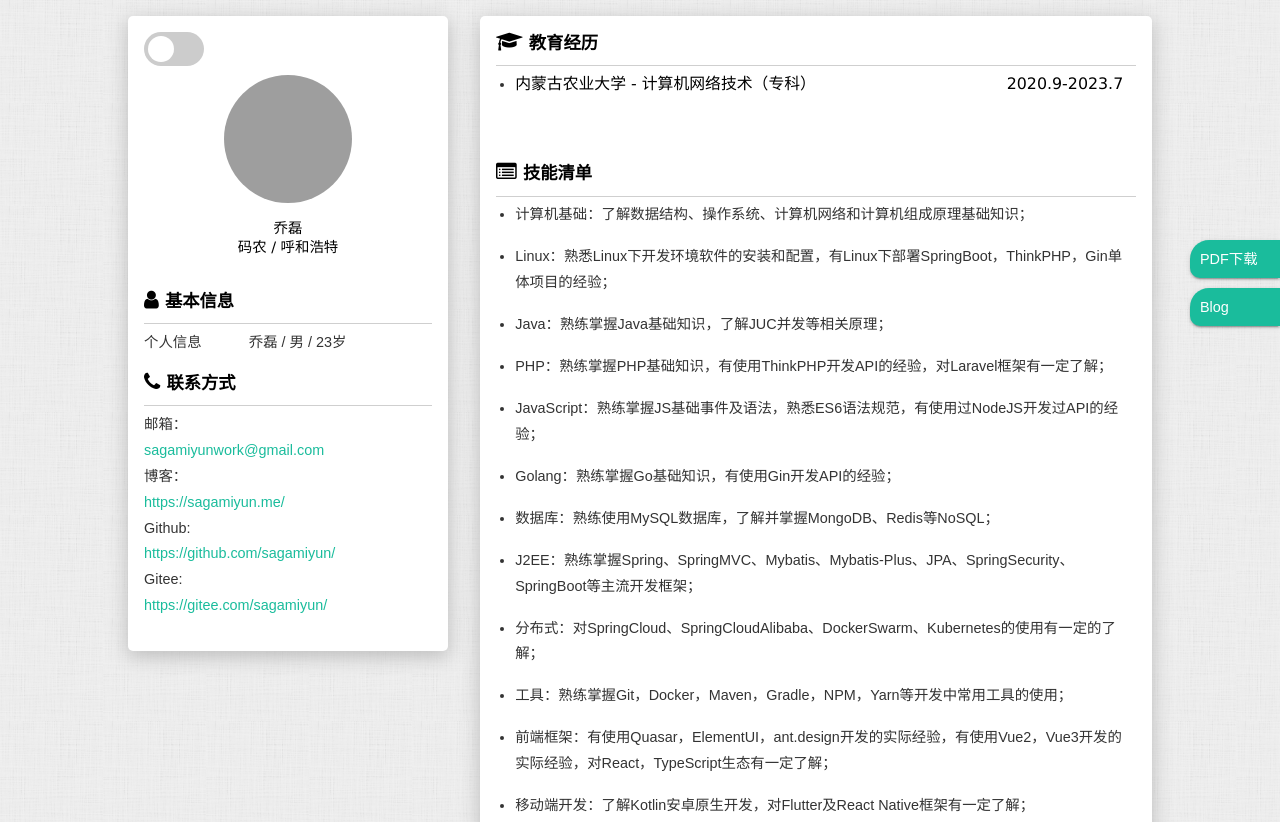
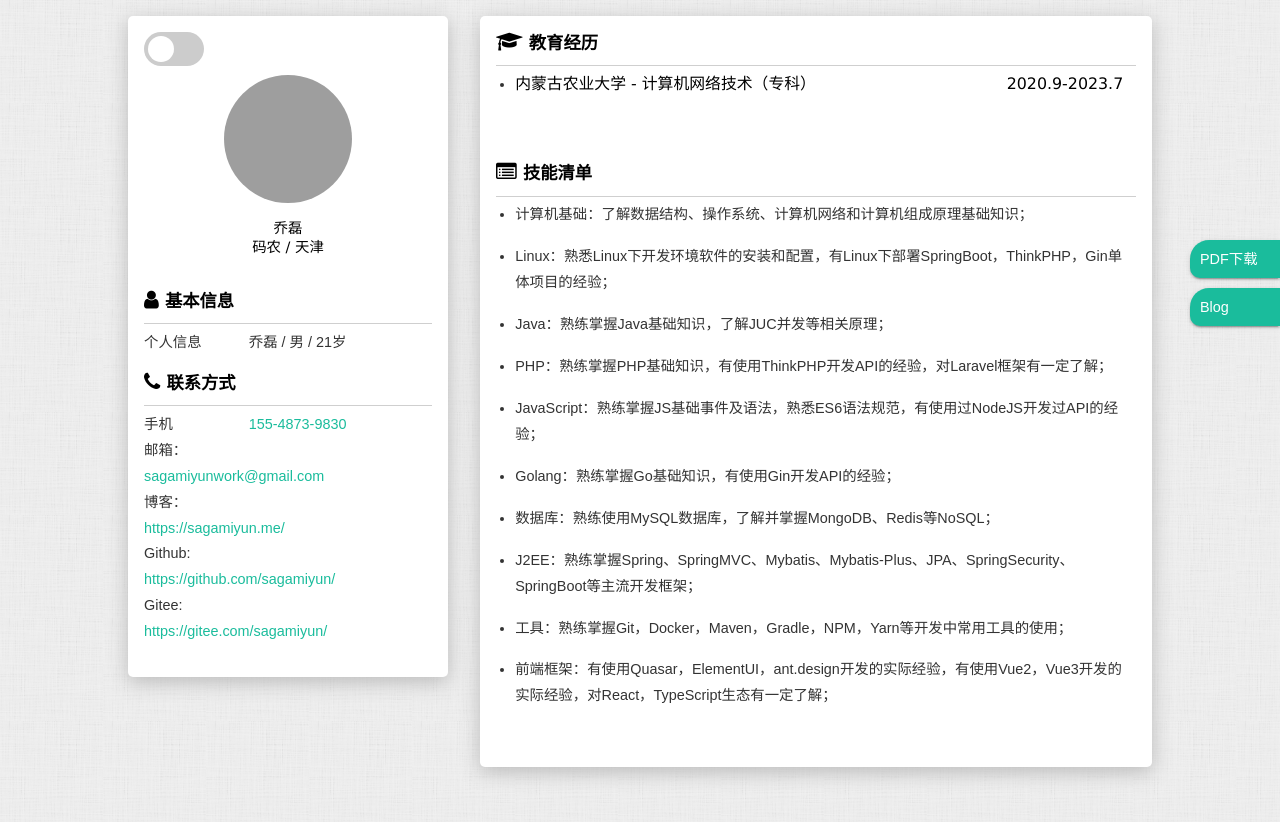
Before and after one commit to SagamiYun/jpresume, a plain HTML site: page index.html in a window 1280 px wide. Shown: the top 822 px of the page. Drawn offline with Linux system fonts and the light colour scheme; grey boxes are pictures that could not be loaded; a script that the page names is missing.

Commit message:
12/29 01 update

```diff
--- a/index.html
+++ b/index.html
@@ -164,7 +164,7 @@ var _hmt = _hmt || [];
             </section>
 
             <h1 class="name">乔磊</h1>
-            <h4 class="info-job">码农 / 呼和浩特</h4>
+            <h4 class="info-job">码农 / 天津</h4>
 
         </section>
 
@@ -176,7 +176,7 @@ var _hmt = _hmt || [];
             <ul>
                 <li>
                     <label>个人信息</label>
-                    <span>乔磊 / 男 / 23岁</span>
+                    <span>乔磊 / 男 / 21岁</span>
                 </li>
                 <!-- <li> -->
                     <!-- <label>英语水平</label> -->
@@ -191,10 +191,10 @@ var _hmt = _hmt || [];
                 <i class="fa fa-phone" aria-hidden="true"></i>联系方式</h2>
             <hr>
             <ul>
-                <!--<li>
+                <li>
                     <label>手机</label>
                     <a href="tel:15548739830" target="_blank">155-4873-9830</a>
-                </li>-->
+                </li>
                 <li>
                     <label>邮箱：</label><br>
                     <a href="mailto:sagamiyunwork@gmail.com" target="_blank">sagamiyunwork@gmail.com</a>
@@ -331,10 +331,10 @@ var _hmt = _hmt || [];
                         <li>数据库：熟练使用MySQL数据库，了解并掌握MongoDB、Redis等NoSQL；</li>
                         <li>J2EE：熟练掌握Spring、SpringMVC、Mybatis、Mybatis-Plus、JPA、SpringSecurity、SpringBoot等主流开发框架；</li>
                         <!-- <li>单元测试：熟练使用Junit，Debug对项目进行调优及检查，对log4j，log4j2的使用有一定了解；</li> -->
-                        <li>分布式：对SpringCloud、SpringCloudAlibaba、DockerSwarm、Kubernetes的使用有一定的了解；</li>
+                        <!-- <li>分布式：对SpringCloud、SpringCloudAlibaba、DockerSwarm、Kubernetes的使用有一定的了解；</li> -->
                         <li>工具：熟练掌握Git，Docker，Maven，Gradle，NPM，Yarn等开发中常用工具的使用；</li>
                         <li>前端框架：有使用Quasar，ElementUI，ant.design开发的实际经验，有使用Vue2，Vue3开发的实际经验，对React，TypeScript生态有一定了解；</li>
-                        <li>移动端开发：了解Kotlin安卓原生开发，对Flutter及React Native框架有一定了解；</li>
+                        <!-- <li>移动端开发：了解Kotlin安卓原生开发，对Flutter及React Native框架有一定了解；</li> -->
                         <!-- <li>渗透测试：对SqlMap、NMAP、Metasploit、BurpSuite的使用有一定了解</li> -->
                         <!-- <li>消息队列：对RabbitMQ，Kafka的使用有一定的了解;</li> -->
                     </ul>
```
Also changed, not shown: 1 other file.
